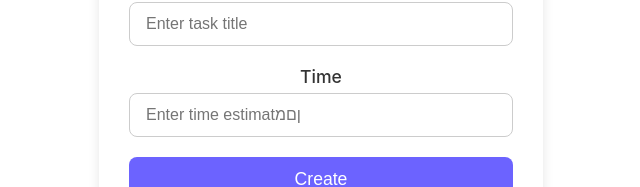
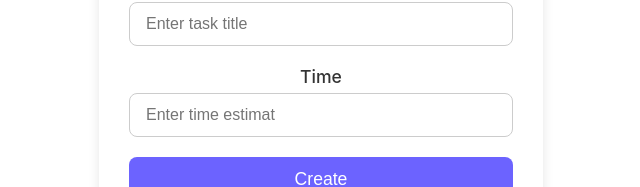
Before and after one commit to Efrat9314/fs-exam, a React (Create React App) app in the folder Client Side/: page /tasks/create in a window 1280 px wide. Shown: the part 157-344 px from the top of the page, without its empty margins (319-959 px from the left). Built offline with nearby package versions, Linux system fonts and the light colour scheme.

Commit message:
Update TaskForm.js

```diff
--- a/Client Side/src/Task/TaskForm.js
+++ b/Client Side/src/Task/TaskForm.js
@@ -62,7 +62,7 @@ export default function TaskForm() {
                     type='number'
                     name="time"
                     value={task.time}
-                    placeholder='Enter time estimatןםמ'
+                    placeholder='Enter time estimat'
                     onChange={handleChange}
                 />
             </label>
```
